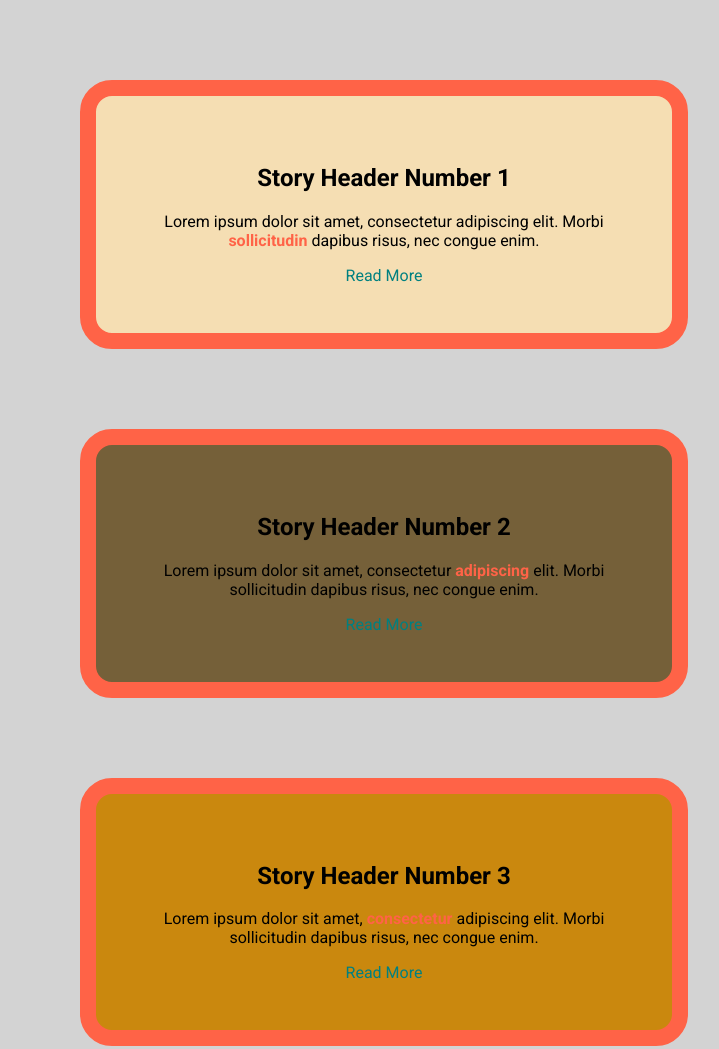
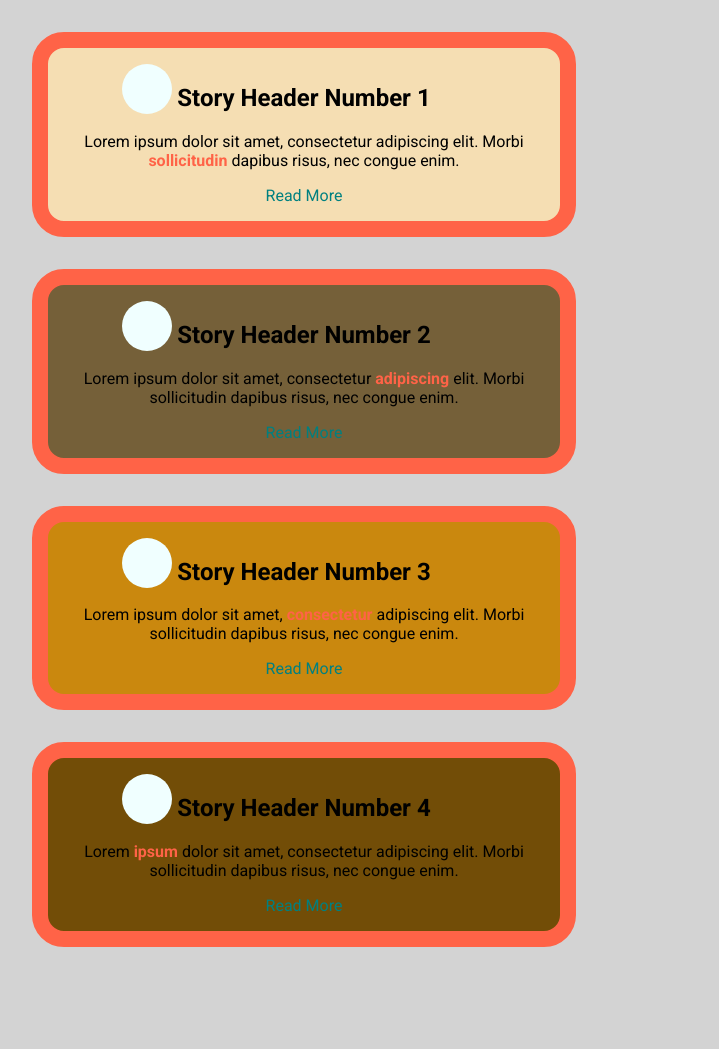
Before and after one commit to AnthonyFiset/HTML-CSS-Lab, a plain HTML site: page index.html in a window 1280 px wide. Shown: the top 1049 px of the page, without its empty margins (8-727 px from the left). After the commit the page ends 979 px from the top, so only its background shows below. Drawn offline with Linux system fonts and the light colour scheme.

Commit message:
Finished First Part CSS & HTML

```diff
--- a/index.html
+++ b/index.html
@@ -10,6 +10,7 @@
 <body>
     <div class="container">
         <div class="boxes" id="box1">
+            <div class="divider"></div>
             <h2>Story Header Number 1</h2>
             <p>Lorem ipsum dolor sit amet, consectetur adipiscing elit. Morbi <span>sollicitudin</span> dapibus risus, nec congue enim.</p>
             <div class="readme-wrapper">
@@ -17,6 +18,7 @@
             </div>
         </div>
         <div class="boxes" id="box2">
+            <div class="divider"></div>
             <h2>Story Header Number 2</h2>
             <p>Lorem ipsum dolor sit amet, consectetur <span>adipiscing</span> elit. Morbi sollicitudin dapibus risus, nec congue enim.</p>
             <div class="readme-wrapper">
@@ -24,6 +26,7 @@
             </div>
         </div>
         <div class="boxes" id="box3">
+            <div class="divider"></div>
             <h2>Story Header Number 3</h2>
             <p>Lorem ipsum dolor sit amet, <span>consectetur</span> adipiscing elit. Morbi sollicitudin dapibus risus, nec congue enim.</p>
             <div class="readme-wrapper">
@@ -31,6 +34,7 @@
             </div>
         </div>
         <div class="boxes" id="box4">
+            <div class="divider"></div>
             <h2>Story Header Number 4</h2>
             <p>Lorem <span>ipsum</span> dolor sit amet, consectetur adipiscing elit. Morbi sollicitudin dapibus risus, nec congue enim.</p>
             <div class="readme-wrapper">
--- a/styles.css
+++ b/styles.css
@@ -1,11 +1,8 @@
 @import url('https://fonts.googleapis.com/css2?family=Roboto:wght@300;400;700&display=swap');
-
-* {
-    font-family: Roboto;
-}
 
 body {
     background-color: lightgrey;
+    font-family: Roboto;
 }
 
 h2, p, .readme-wrapper {
@@ -29,11 +26,21 @@ span {
 }
 
 .boxes {
-    margin: 5rem;
-    padding: 3rem;
+    margin: 2rem;
+    padding: 1rem;
     border: solid 1rem tomato;
     border-radius: 2rem;
     width: 30em;
+    display: block;
+}
+
+.divider {
+    height: 50px;
+    width: 50px;
+    border-radius: 50px;
+    background-color: azure;
+    position: absolute;
+    left: 130px;
 }
 
 #box1 {
```
